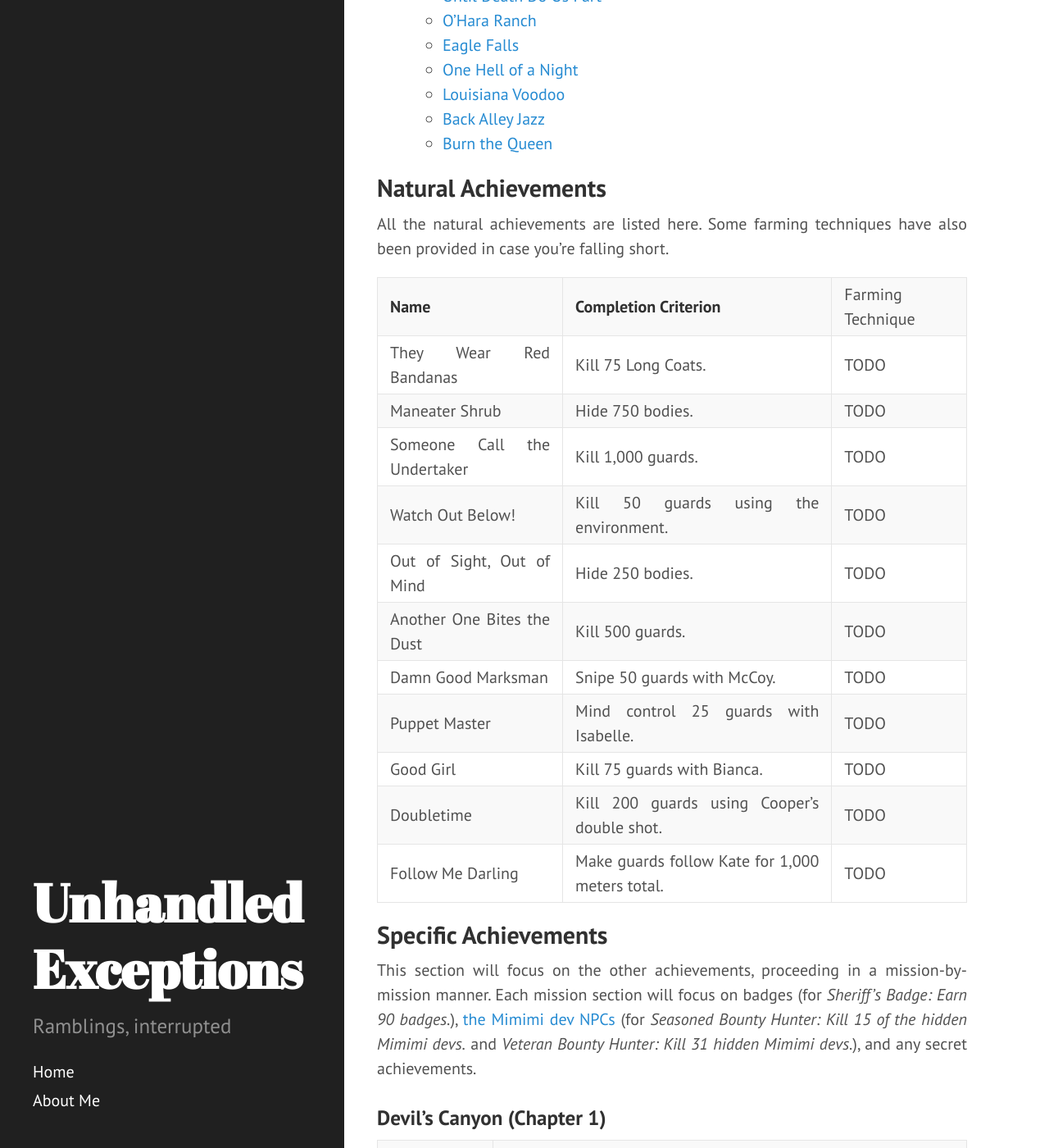
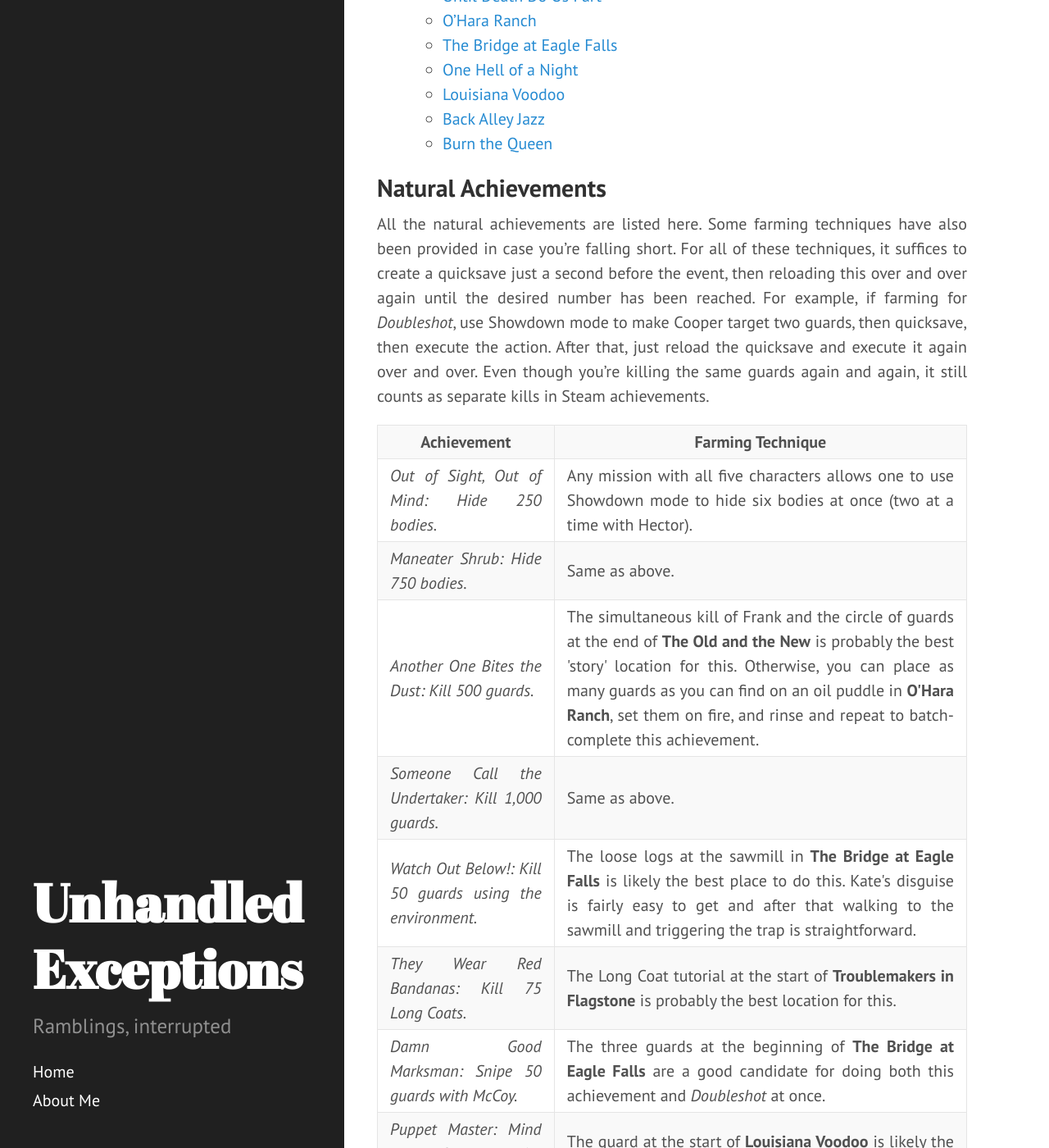
Before and after one commit to vedangnaik/vedangnaik.github.io, a Jekyll site: the page built from _posts/2021-04-28-hundred-percent-desperados.md, in a window 1280 px wide and 1400 px high, scrolled down 941 px. Shown: the whole window at 82% size. Built offline with Jekyll 4.4.1, drawn with Linux system fonts in a browser that asks for light colours; some of the changed text lies outside the part shown.

Commit message:
Added farming techniques for natural/quantity achievement

```diff
--- a/_posts/2021-04-28-hundred-percent-desperados.md
+++ b/_posts/2021-04-28-hundred-percent-desperados.md
@@ -19,20 +19,62 @@ With that in mind, let's begin. As of the writing of this post, the base game on
 
 ## Natural Achievements
 
-All the natural achievements are listed here. Some farming techniques have also been provided in case you're falling short.
+All the natural achievements are listed here. Some farming techniques have also been provided in case you're falling short. For all of these techniques, it suffices to create a quicksave just a second before the event, then reloading this over and over again until the desired number has been reached. For example, if farming for *Doubleshot*, use Showdown mode to make Cooper target two guards, then quicksave, then execute the action. After that, just reload the quicksave and execute it again over and over. Even though you're killing the same guards again and again, it still counts as separate kills in Steam achievements.
 
-| **Name** | **Completion Criterion** | Farming Technique |
-| They Wear Red Bandanas | Kill 75 Long Coats. |TODO|
-| Maneater Shrub | Hide 750 bodies. |TODO|
-| Someone Call the Undertaker | Kill 1,000 guards. |TODO|
-| Watch Out Below! | Kill 50 guards using the environment. |TODO|
-| Out of Sight, Out of Mind | Hide 250 bodies. |TODO|
-| Another One Bites the Dust | Kill 500 guards. |TODO|
-| Damn Good Marksman | Snipe 50 guards with McCoy. |TODO|
-| Puppet Master | Mind control 25 guards with Isabelle. |TODO|
-| Good Girl | Kill 75 guards with Bianca. |TODO|
-| Doubletime | Kill 200 guards using Cooper's double shot. |TODO|
-| Follow Me Darling | Make guards follow Kate for 1,000 meters total. |TODO|
+<table>
+    <colgroup>
+      <col span="1" style="width: 30%;">
+      <col span="1" style="width: 70%;">
+    </colgroup>
+    <tr style="text-align: center">
+        <th>Achievement</th>
+        <th>Farming Technique</th>
+    </tr>
+    <tr>
+        <td><i>Out of Sight, Out of Mind: Hide 250 bodies.</i></td>
+        <td>Any mission with all five characters allows one to use Showdown mode to hide six bodies at once (two at a time with Hector).</td>
+    </tr>
+    <tr>
+        <td><i>Maneater Shrub: Hide 750 bodies.</i></td>
+        <td>Same as above.</td>
+    </tr>
+    <tr>
+        <td><i>Another One Bites the Dust: Kill 500 guards.</i></td>
+        <td>The simultaneous kill of Frank and the circle of guards at the end of <b>The Old and the New</b> is probably the best 'story' location for this. Otherwise, you can place as many guards as you can find on an oil puddle in <b>O'Hara Ranch</b>, set them on fire, and rinse and repeat to batch-complete this achievement.</td>
+    </tr>
+    <tr>
+        <td><i>Someone Call the Undertaker: Kill 1,000 guards.</i></td>
+        <td>Same as above.</td>
+    </tr>
+    <tr>
+        <td><i>Watch Out Below!: Kill 50 guards using the environment.</i></td>
+        <td>The loose logs at the sawmill in <b>The Bridge at Eagle Falls</b> is likely the best place to do this. Kate's disguise is fairly easy to get and after that walking to the sawmill and triggering the trap is straightforward.</td>
+    </tr>
+    <tr>
+        <td><i>They Wear Red Bandanas: Kill 75 Long Coats.</i></td>
+        <td>The Long Coat tutorial at the start of <b>Troublemakers in Flagstone</b> is probably the best location for this.</td>
+    </tr>
+    <tr>
+        <td><i>Damn Good Marksman: Snipe 50 guards with McCoy.</i></td>
+        <td>The three guards at the beginning of <b>The Bridge at Eagle Falls</b> are a good candidate for doing both this achievement and <i>Doubleshot</i> at once.</td>
+    </tr>
+    <tr>
+        <td><i>Puppet Master: Mind control 25 guards with Isabelle.</i></td>
+        <td>The guard at the start of <b>Louisiana Voodoo</b> is likely the most convenient location for this.</td>
+    </tr>
+    <tr>
+        <td><i>Good Girl: Kill 75 guards with Bianca.</i></td>
+        <td>The Bianca tutorial at the start of <b>Troublemakers in Flagstone</b> is probably the best location for this. Note that you do not have to wait for the Bianca animation to finish. Steam will notify you on every twenty-fifth kill.</td>
+    </tr>
+    <tr>
+        <td><i>Doubletime: Kill 200 guards using Cooper's double shot.</i></td>
+        <td><b>Byers Pass</b> has multiple good locations for this achievement specifically. Note that you don't have to wait for the guards' shooting animation to finish. Steam will notify you on every twentieth kill.</td>
+    </tr>
+    <tr>
+        <td><i>Follow Me Darling: Make guards follow Kate for 1,000 meters total.</i></td>
+        <td><b>Back Alley Jazz</b> is likely the best mission for this since the disguise can be obtained within minutes of starting and there are multiple guards open to repeated luring. Make sure to use the fast-forward functionality to speed this up. Steam will notify you on every fiftieth metre.</td>
+    </tr>
+</table>
 
 ## Specific Achievements
 
@@ -105,7 +147,6 @@ This section will focus on the other achievements, proceeding in a mission-by-mi
         <td><i>Notes</i></td>
         <td>
             <ul>
-                <li>This is a good mission to rack up double-shots for the natural achievement <i>Doubletime</i>, if you're falling short.</li>
                 <li>This is probably the easiest mission to complete in Desperado difficulty, for the achievement <i>Hardcore: Finish a mission on "Desperado" difficulty.</i></li>
             </ul>
         </td>
@@ -233,7 +274,7 @@ This section will focus on the other achievements, proceeding in a mission-by-mi
 </table>
 
 
-### Eagle Falls
+### The Bridge at Eagle Falls
 <table>
     <colgroup>
       <col span="1" style="width: 15%;">
```
